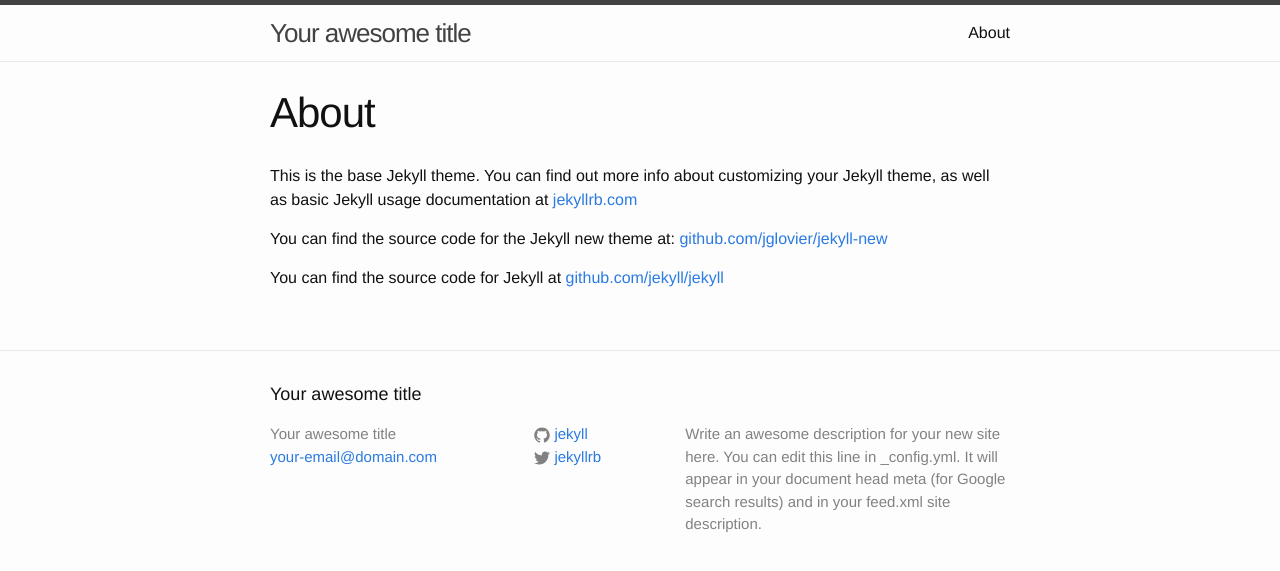
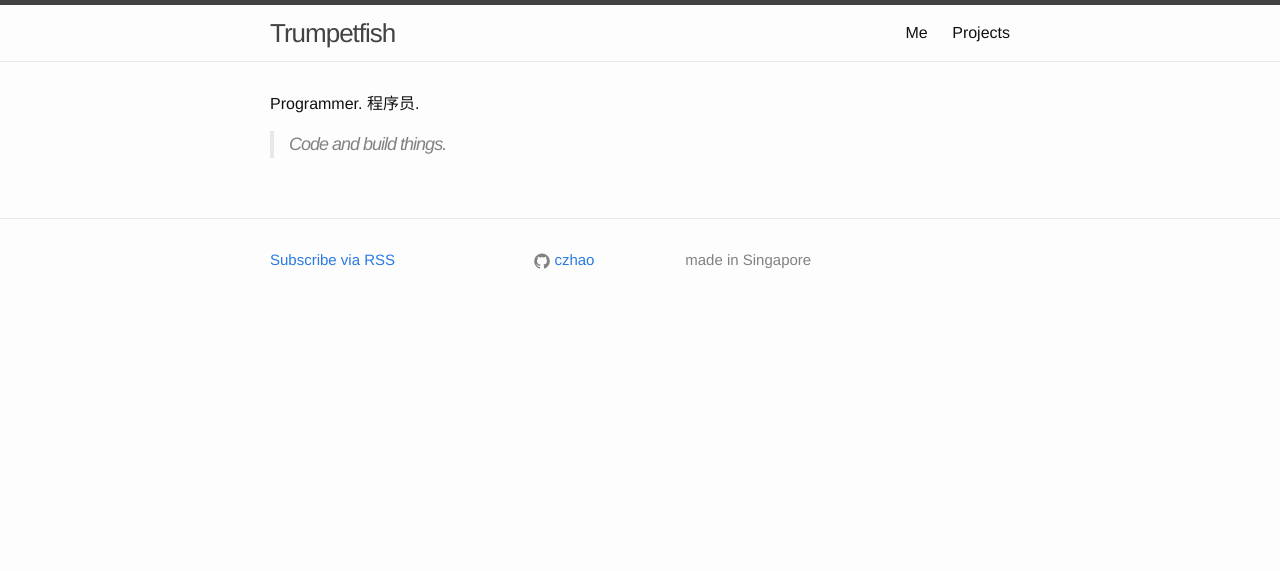
Before and after one commit to czhao/czhao, a Jekyll site: the page built from about.md, in a window 1280 px wide. Shown: the top 571 px of the page. Built offline with Jekyll 4.4.1, drawn with Linux system fonts in a browser that asks for light colours.

Commit message:
update contents

```diff
--- a/_config.yml
+++ b/_config.yml
@@ -1,14 +1,11 @@
 # Site settings
-title: Your awesome title
-email: your-email@domain.com
+title: Trumpetfish
+email: zc881213@gmail.com
 description: > # this means to ignore newlines until "baseurl:"
-  Write an awesome description for your new site here. You can edit this
-  line in _config.yml. It will appear in your document head meta (for
-  Google search results) and in your feed.xml site description.
+ Zhao Cong's personal manifest on professional career, hobbies and public stories
 baseurl: "" # the subpath of your site, e.g. /blog/
-url: "http://yourdomain.com" # the base hostname & protocol for your site
-twitter_username: jekyllrb
-github_username:  jekyll
-
+url: "http://zhaocong.info" # the base hostname & protocol for your site
+github_username:  czhao
 # Build settings
 markdown: kramdown
+origin: "made in Singapore"
--- a/_includes/footer.html
+++ b/_includes/footer.html
@@ -2,13 +2,10 @@
 
   <div class="wrapper">
 
-    <h2 class="footer-heading">{{ site.title }}</h2>
-
     <div class="footer-col-wrapper">
       <div class="footer-col  footer-col-1">
         <ul class="contact-list">
-          <li>{{ site.title }}</li>
-          <li><a href="mailto:{{ site.email }}">{{ site.email }}</a></li>
+          <li><a href="{{ "/feed.xml" | prepend: site.baseurl }}">Subscribe via RSS</a></li>
         </ul>
       </div>
 
@@ -46,7 +43,7 @@
       </div>
 
       <div class="footer-col  footer-col-3">
-        <p class="text">{{ site.description }}</p>
+        <p class="text">{{ site.origin }}</p>
       </div>
     </div>
 
--- /dev/null
+++ b/_layouts/page_plain.html
@@ -0,0 +1,9 @@
+---
+layout: default
+---
+<div class="post">
+  <article class="post-content">
+    {{ content }}
+  </article>
+
+</div>
--- a/about.md
+++ b/about.md
@@ -1,11 +1,8 @@
 ---
-layout: page
-title: About
+layout: page_plain
+title: Me
 permalink: /about/
 ---
+Programmer.  程序员.
 
-This is the base Jekyll theme. You can find out more info about customizing your Jekyll theme, as well as basic Jekyll usage documentation at [jekyllrb.com](http://jekyllrb.com/)
-
-You can find the source code for the Jekyll new theme at: [github.com/jglovier/jekyll-new](https://github.com/jglovier/jekyll-new)
-
-You can find the source code for Jekyll at [github.com/jekyll/jekyll](https://github.com/jekyll/jekyll)
+> Code and build things.
```
Also changed, not shown: _posts/2015-10-25-welcome-to-jekyll.markdown (deleted, +0 -25 lines), _posts/2015-12-27-hello-trumpetfish.markdown (added, +19 -0 lines), index.html (+5 -3 lines), projects.md (added, +21 -0 lines).
